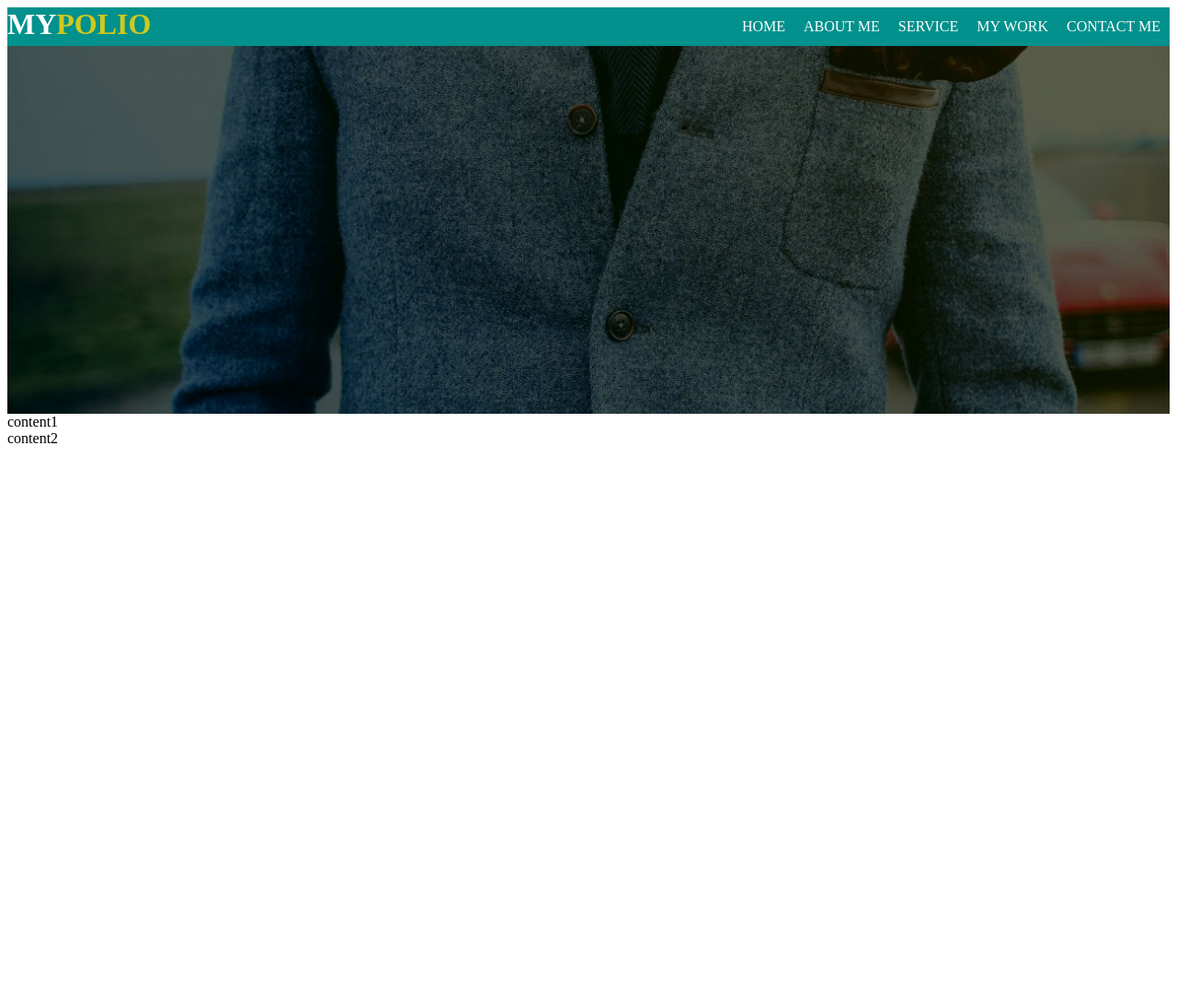
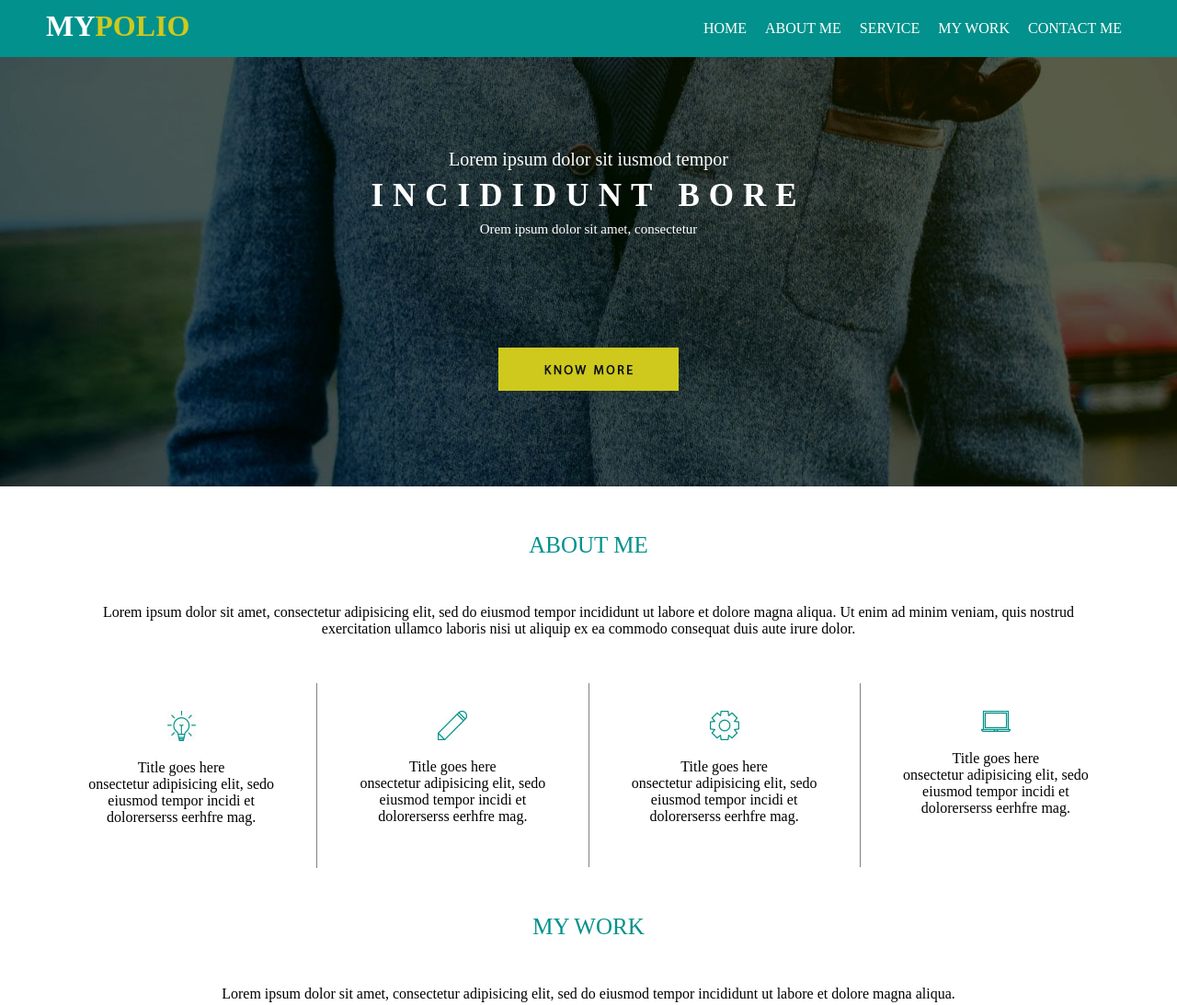
Before and after one commit to kmj990421/DP2019, a plain HTML site: page layout2.html in a window 1280 px wide. Shown: the top 1093 px of the page at 92% size. Before the commit the page ends 800 px from the top, so only its background shows below. Drawn offline with Linux system fonts and the light colour scheme.

Commit message:
20191119

```diff
--- a/layout2.html
+++ b/layout2.html
@@ -5,9 +5,13 @@
         <meta charset="utf-8" />
         <style>
             /* CSS 작성하는 곳 */
+            body{
+                margin:0px;
+            }
             header{
                 background-color: #02918c;
                 color: white;
+                padding: 10px 50px; /* 상하 좌우 */
             }
             header>h1{
                 margin: 0px;
@@ -39,13 +43,83 @@
             }
             #main_visual{
                 background-image: url("images/layout2_visual.jpg");
-                height: 400px;
                 background-size: auto 100%;
                 background-size: cover;
                 background-repeat: no-repeat;
-                /* repeat, no-repeat, repaet-x, repeat-y */
+                /* repeat, no-repeat, repeat-x repeat-y */
                 background-color: black;
                 background-position: 50% 50%; /* 가로 세로 */
+
+                color: white; /* 상속 */
+                text-align: center;
+
+                padding: 100px 0px; /* 상하 좌우 */
+            }
+            #main_visual h2{
+                letter-spacing: 10px;
+                font-size: 35px;
+                margin: 8px 0px; /* 상하 좌우 */
+            }
+            #main_visual img{
+                margin-top: 120px;
+            }
+            #title_top{
+                font-size: 20px;
+            }
+            #title_bottom{
+                font-size: 15px;
+            }
+            section{
+                text-align: center;
+            }
+            section h3{
+                text-align: center;
+                color: #02918c;
+                font-size: 25px;
+                font-weight: normal;
+                margin: 50px 0px;
+            }
+            section p{
+                margin: 50px 100px;
+            }
+            section #about_list{
+                padding: 0px;
+                margin: 0px 50px;
+            }
+            section dd{
+                margin: 0px;
+            }
+            section>#about_list>li{
+                float: left;
+                width: 200px; /* 고정값 */
+                width: calc(25% - (1px / 4 * 3) - 30px - 30px);
+
+                list-style: none;
+                border-right: solid 1px gray;
+                padding: 30px;
+            }
+            section>#about_list>li:nth-child(4){
+                border: none;
+            }
+            #work_list>li{
+                float: left;
+                list-style: none;
+                width: 25%;
+            }
+            #work_list img{
+                width: 100%; /* 있을 수 있는 공간 100% 기준 */
+                display: inline; /* 원래 이미지의 출력방식 */
+                display: block; /* 블록형으로 변경 */
+            }
+            #work_list{
+                padding: 0px;
+                margin: 0px;
+            }
+            #wrap{
+                min-width: 1000px;
+                max-width: 1920px;
+                margin-left: auto;
+                margin-right: auto;
             }
         </style>
     </head>
@@ -63,14 +137,95 @@
                         <li>SERVICE</li>
                         <li>MY WORK</li>
                         <li>CONTACT ME</li>
-                        <div class="clear"></div>
+                        <div class="clear"> </div> <!-- float left 해제 -->
                     </ul>
                 </nav>
-                <div class="clear"></div>
+                    <div class="clear"> </div> <!-- float left 해제 -->
             </header>
-            <div id="main_visual"></div>
-            <section>content1</section>
-            <section>content2</section>
+            <div id="main_visual">
+                <div id="title_top">Lorem ipsum dolor sit iusmod tempor</div>
+                <h2>INCIDIDUNT BORE</h2>
+                <div id="title_bottom">Orem ipsum dolor sit amet, consectetur</div>
+                <img src="images/layout2_button.jpg" />
+            </div>
+            <section>
+                <h3>ABOUT ME</h3>
+                <p>
+                    Lorem ipsum dolor sit amet,
+                    consectetur adipisicing elit,
+                    sed do eiusmod tempor incididunt ut
+                    labore et dolore magna aliqua.
+                    Ut enim ad minim veniam, quis nostrud exercitation
+                    ullamco laboris nisi ut aliquip ex ea commodo consequat
+                    duis aute irure dolor.
+                </p>
+                <ul id="about_list">
+                    <li>
+                        <img src="images/layout2_icon1.jpg" />
+                        <dl>
+                            <dt>Title goes here</dt>
+                            <dd>
+                                onsectetur adipisicing elit,
+                                sedo eiusmod tempor incidi et
+                                dolorerserss eerhfre mag.
+                            </dd>
+                        </dl>
+                    </li>
+                    <li>
+                        <img src="images/layout2_icon2.jpg" />
+                        <dl>
+                            <dt>Title goes here</dt>
+                            <dd>
+                                onsectetur adipisicing elit,
+                                sedo eiusmod tempor incidi et
+                                dolorerserss eerhfre mag.
+                            </dd>
+                        </dl>
+                    </li>
+                    <li>
+                        <img src="images/layout2_icon3.jpg" />
+                        <dl>
+                            <dt>Title goes here</dt>
+                            <dd>
+                                onsectetur adipisicing elit,
+                                sedo eiusmod tempor incidi et
+                                dolorerserss eerhfre mag.
+                            </dd>
+                        </dl>
+                    </li>
+                    <li>
+                        <img src="images/layout2_icon4.jpg" />
+                        <dl>
+                            <dt>Title goes here</dt>
+                            <dd>
+                                onsectetur adipisicing elit,
+                                sedo eiusmod tempor incidi et
+                                dolorerserss eerhfre mag.
+                            </dd>
+                        </dl>
+                    </li>
+                    <div class="clear"> </div>
+                </ul>
+            </section>
+            <section>
+                <h3>MY WORK</h3>
+                <p>
+                    Lorem ipsum dolor sit amet, consectetur adipisicing elit,
+                    sed do eiusmod tempor incididunt ut labore et dolore magna
+                    aliqua.
+                </p>
+                <ul id="work_list">
+                    <li><img src="images/layout2_pic1.jpg" /></li>
+                    <li><img src="images/layout2_pic2.jpg" /></li>
+                    <li><img src="images/layout2_pic3.jpg" /></li>
+                    <li><img src="images/layout2_pic4.jpg" /></li>
+                    <li><img src="images/layout2_pic5.jpg" /></li>
+                    <li><img src="images/layout2_pic6.jpg" /></li>
+                    <li><img src="images/layout2_pic7.jpg" /></li>
+                    <li><img src="images/layout2_pic8.jpg" /></li>
+                    <div class="clear"> </div>
+                </ul>
+            </section>
         </div>
     </body>
 </html>
```
Also changed, not shown: layout3.html (added, +97 -0 lines), images/layout2_button.jpg (added), images/layout2_icon1.jpg (added), images/layout2_icon2.jpg (added), images/layout2_icon3.jpg (added), images/layout2_icon4.jpg (added), images/layout2_pic1.jpg (added), images/layout2_pic2.jpg (added), images/layout2_pic3.jpg (added), images/layout2_pic4.jpg (added), images/layout2_pic5.jpg (added), images/layout2_pic6.jpg (added), images/layout2_pic7.jpg (added), images/layout2_pic8.jpg (added), 1 more files.
